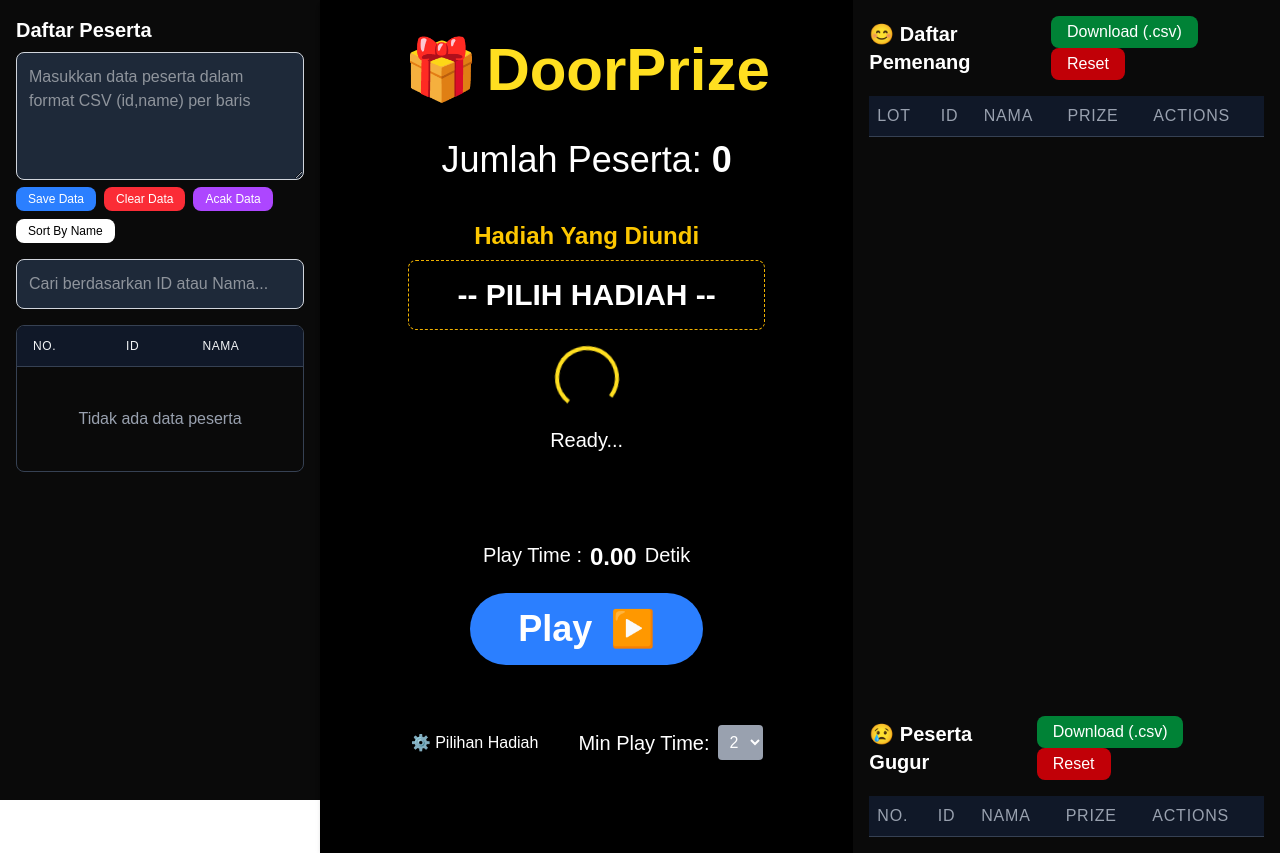
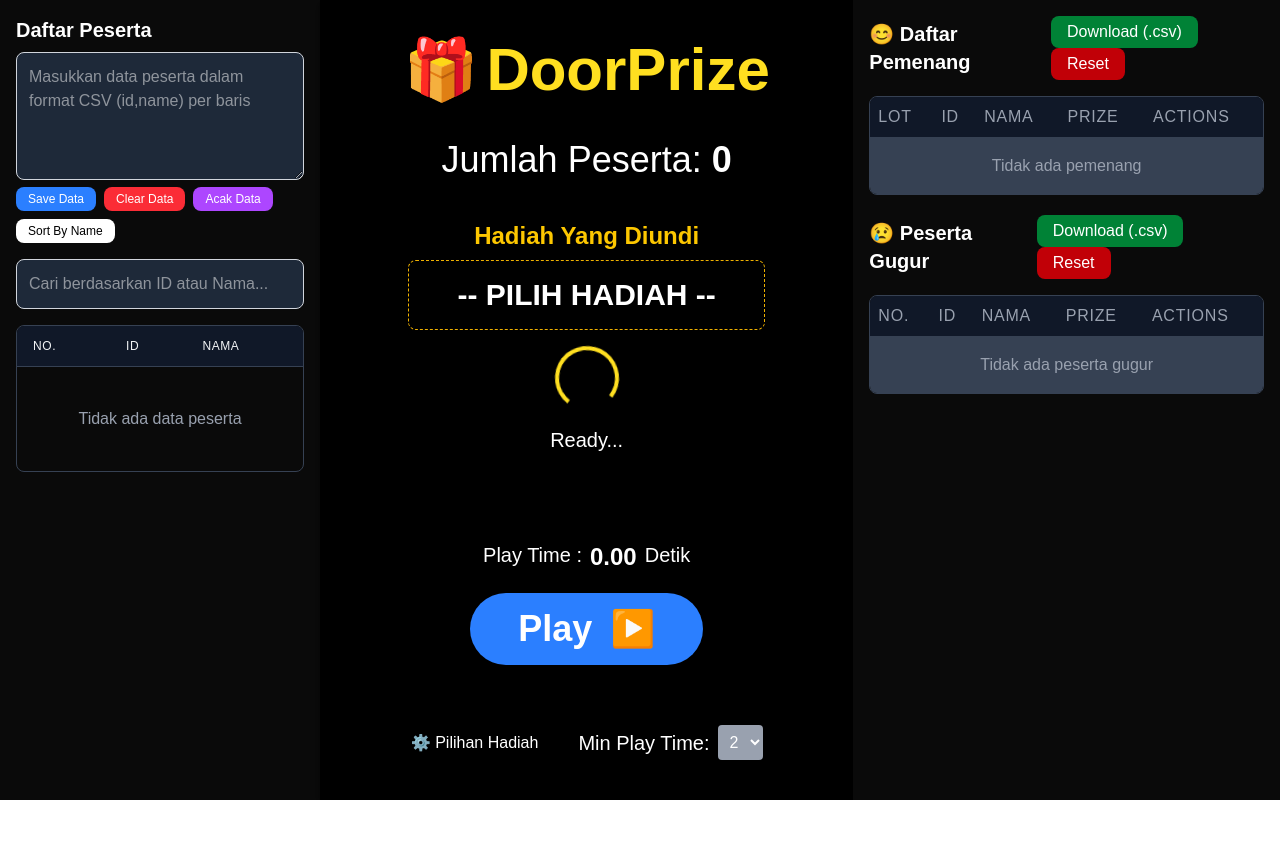
Before and after one commit to yosiazwan/lottery, a Next.js app: page / in a window 1280 px wide. After the commit the page ends 800 px from the top, so only its background shows below. Built offline with nearby package versions, Linux system fonts and the light colour scheme.

Commit message:
max height in winner table

```diff
--- a/src/component/table-winner.tsx
+++ b/src/component/table-winner.tsx
@@ -133,7 +133,7 @@ export default function TableWinner() {
 						<button className="px-4 py-1 bg-red-700 hover:cursor-pointer text-white rounded-lg hover:bg-red-800 focus:outline-none focus:ring-2 focus:ring-red-500" onClick={resetWinners}>Reset</button>
 					</div>
 				</div>
-				<div className="mt-4 overflow-y-auto h-150 max-h-500">
+				<div className="mt-4 overflow-y-auto max-h-[600px] border border-gray-700 rounded-lg">
 					<table className="min-w-full divide-y divide-gray-700">
 						<thead className="bg-gray-900 sticky top-0 z-10">
 							<tr>
@@ -158,6 +158,11 @@ export default function TableWinner() {
 									</td>
 								</tr>
 							))}
+							{winners.length === 0 && (
+								<tr>
+									<td colSpan={5} className="px-2 py-4 text-center text-md text-gray-400">Tidak ada pemenang</td>
+								</tr>
+							)}
 						</tbody>
 					</table>
 				</div>
@@ -170,7 +175,7 @@ export default function TableWinner() {
 						<button className="px-4 py-1 bg-red-700 hover:cursor-pointer text-white rounded-lg hover:bg-red-800 focus:outline-none focus:ring-2 focus:ring-red-500" onClick={resetDropWinners}>Reset</button>
 					</div>
 				</div>
-				<div className="mt-4 max-h-50 overflow-y-auto">
+				<div className="mt-4 max-h-[200px] overflow-y-auto border border-gray-700 rounded-lg">
 					<table className="min-w-full divide-y divide-gray-700">
 						<thead className="bg-gray-900 sticky top-0 z-10">
 							<tr>
@@ -198,6 +203,11 @@ export default function TableWinner() {
 									</td>
 								</tr>
 							))}
+							{dropWinners.length === 0 && (
+								<tr>
+									<td colSpan={5} className="px-2 py-4 text-center text-md text-gray-400">Tidak ada peserta gugur</td>
+								</tr>
+							)}
 						</tbody>
 					</table>
 				</div>
```
